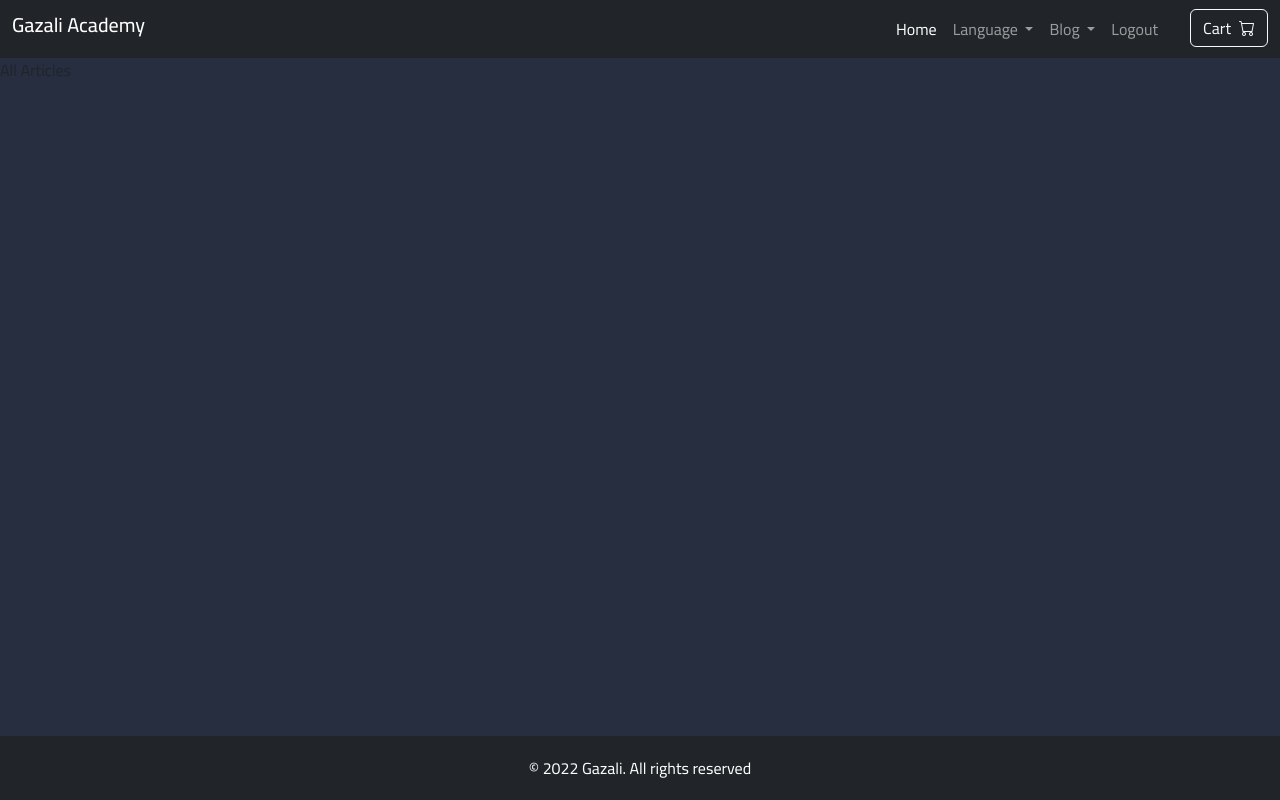
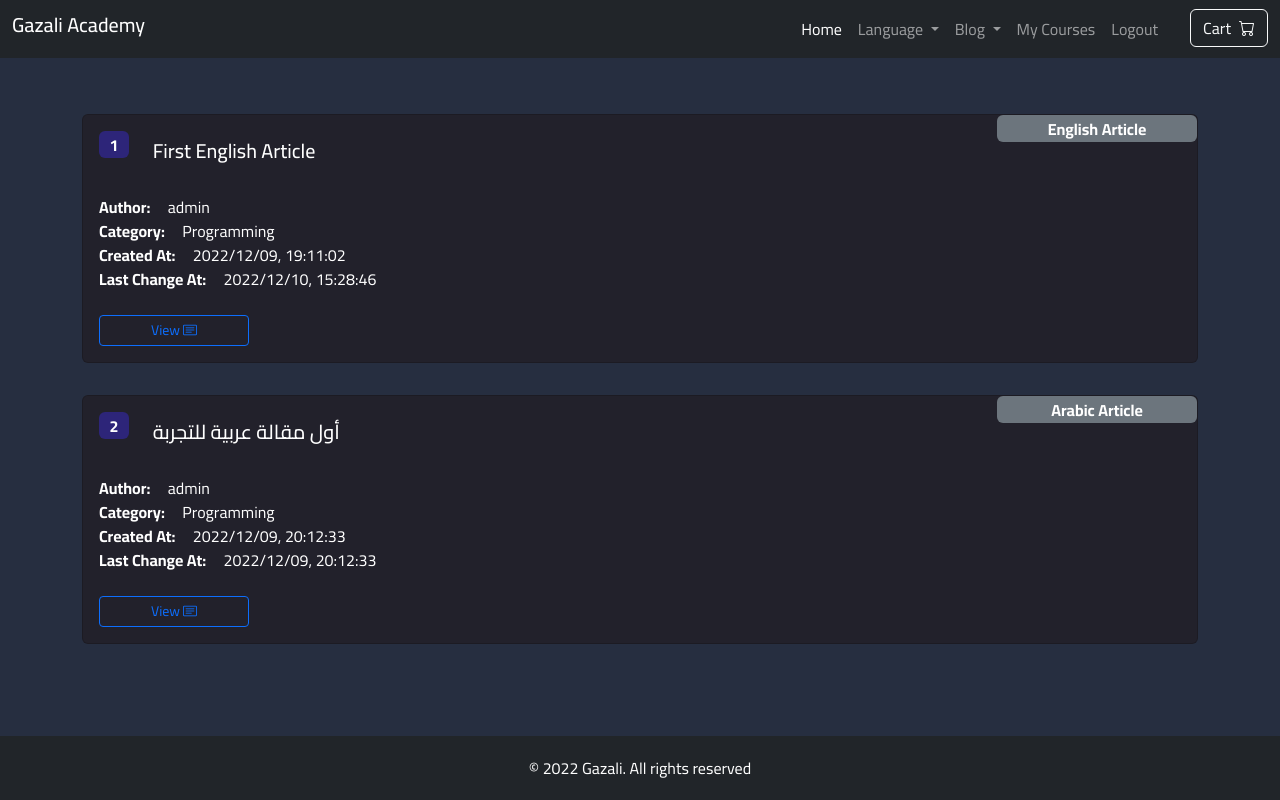
Before and after one commit to mohammad-Gazali/Academy, a Django app: page /blog/ in a window 1280 px wide. Run offline with Django 4.2, Linux system fonts and the light colour scheme; a user stored in the database is signed in; data comes from the database, SQL or seed files in the repository; both versions use the stored data as it was after the commit; some libraries are stand-ins or nearby versions.

Commit message:
finishing blog app

```diff
--- a/blog/templates/main_blog.html
+++ b/blog/templates/main_blog.html
@@ -7,5 +7,46 @@
 
 
 {% block content %}
-    All Articles
+    <div class="container my-5 d-flex flex-column gap-3">
+        {% for article in articles %}
+            <div class="position-relative card text-white my-2" style="background-color: var(--cards-color)">
+                <div class="card-body">
+                    <div class="card-title mb-3 d-flex gap-3 align-items-start">
+                        <div class="badge fs-6 fc" style="background-color: var(--cards-color-2);">
+                            {{ forloop.counter }}
+                        </div>
+                        <h5 class="rounded p-2">
+                            {{ article.title }}
+                        </h5>
+                    </div>
+                    <div>
+                        <span class="fw-bold">{% trans "Author" %}: &nbsp;&nbsp;&nbsp; </span> {{ article.author }}
+                    </div>
+                    <div>
+                        <span class="fw-bold">{% trans "Category" %}: &nbsp;&nbsp;&nbsp; </span> {{ article.category }}
+                    </div>
+                    <div>
+                        <span class="fw-bold">{% trans "Created At" %}: &nbsp;&nbsp;&nbsp; </span> {{ article.created_at|date:"Y/m/d, H:i:s" }}
+                    </div>
+                    <div class="mb-4">
+                        <span class="fw-bold">{% trans "Last Change At" %}: &nbsp;&nbsp;&nbsp; </span> {{ article.updated_at|date:"Y/m/d, H:i:s" }}
+                    </div>
+                    <div class="row container gap-2">
+                        <a href={% url 'blog_detail' article.id %} class="btn btn-outline-primary btn-sm" style="width: 150px">{% trans "View" %} <i class="bi bi-card-text"></i></a>
+                    </div>
+                </div>
+                <div class="badge fs-6 bg-secondary position-absolute top-0 end-0" style="width: 200px">
+                    {% if article.is_arabic %}
+                        {% trans "Arabic Article" %}
+                    {% else %}
+                        {% trans "English Article" %}
+                    {% endif %}
+                </div>
+            </div>
+        {% empty %}
+            <div class="fc fs-1 gap-3 mt-4 p-4 flex-wrap text-center text-white rounded" style="border: 2px solid white">
+                {% trans "There is no articles for display" %} <i class="bi bi-emoji-frown"></i>
+            </div>
+        {% endfor %}
+    </div>
 {% endblock content %}
--- a/blog/templates/update_blog.html
+++ b/blog/templates/update_blog.html
@@ -7,12 +7,12 @@
 
 {% block content %}
     <div class="row col-md-8 container mx-auto my-5">
-        <form class="container bg-dark text-white form-control p-3" style="border: none;" action="" method="POST">
+        <form class="container bg-dark text-white form-control p-3" style="border: none;" method="POST">
             {% csrf_token %}
             {{ form.media }}
             {% include 'common/form.html' with form=form %}
             <button class="btn btn-success bg-gradient" type="submit">
-                {% trans "Create" %}
+                {% trans "Update" %}
             </button>
         </form>
     </div>
--- a/blog/urls.py
+++ b/blog/urls.py
@@ -3,6 +3,9 @@ from . import views
 
 urlpatterns = [
     path('', views.list_blog, name='blog_list'),
+    path('personal', views.list_person_articles, name='blog_personal'),
+    path('detail/<int:aid>', views.article_detail, name='blog_detail'),
     path('create', views.create_blog, name='blog_create'),
-    path('personal', views.list_person_articles, name='blog_personal')
+    path('update/<int:pk>', views.ArticleUpdateView.as_view(), name='blog_update'),
+    path('delete/<int:pk>', views.ArticleDeleteView.as_view(), name='blog_delete'),
 ]
--- a/blog/views.py
+++ b/blog/views.py
@@ -2,6 +2,7 @@ from django.contrib.auth.decorators import login_required
 from django.views.generic import UpdateView, DeleteView
 from django.contrib.auth.mixins import LoginRequiredMixin, UserPassesTestMixin
 from django.shortcuts import render, redirect
+from django.urls import reverse, reverse_lazy
 from django.http import HttpRequest
 from .models import Article
 from .forms import ArticleForm
@@ -40,6 +41,28 @@ def list_person_articles(request: HttpRequest):
     return render(request, 'personal_blog.html', {'articles': articles})
 
 
+@login_required
+def article_detail(request: HttpRequest, aid):
+    article = Article.objects.get(pk=aid)
+    return render(request, 'detail_blog.html', {'article': article})
+
 
 class ArticleUpdateView(LoginRequiredMixin, UserPassesTestMixin, UpdateView):
     model = Article
+    template_name = "update_blog.html"
+    form_class = ArticleForm
+
+    def test_func(self):
+        return self.request.user == self.get_object().author
+
+    def get_success_url(self):
+        return reverse('blog_update', args=[self.object.id])
+
+
+class ArticleDeleteView(LoginRequiredMixin, UserPassesTestMixin, DeleteView):
+    model = Article
+    template_name = 'delete_blog.html'
+    success_url = reverse_lazy('blog_personal')
+
+    def test_func(self):
+        return self.request.user == self.get_object().author
--- a/courses/templates/partials/navbar.html
+++ b/courses/templates/partials/navbar.html
@@ -69,12 +69,15 @@
 				</li>
 				{% if user.is_authenticated %}
 				<li class="nav-item">
+					<a class="nav-link" href="{% url 'logout' %}">{% trans "My Courses" %}</a>
+				</li>
+				<li class="nav-item">
 					<a class="nav-link" href="{% url 'logout' %}">{% trans "Logout" %}</a>
 				</li>
 				<li class="nav-item ms-md-4" style="width: fit-content">
-					<a class="fc gap-2 btn btn-outline-light" href="#"
-						>{% trans "Cart" %}<i class="bi bi-cart"></i
-					></a>
+					<a class="fc gap-2 btn btn-outline-light" href="#">
+						{% trans "Cart" %}<i class="bi bi-cart"></i>
+					</a>
 				</li>
 				{% else %}
 				<li class="nav-item">
--- a/courses/urls.py
+++ b/courses/urls.py
@@ -3,5 +3,5 @@ from . import views
 
 urlpatterns = [
     path('', views.index, name="home"),
-    path('<int:cid>', views.details, name="course_details"),
+    path('courses/<int:cid>', views.details, name="course_details"),
 ]
```
Also changed, not shown: blog/templates/delete_blog.html (added, +25 -0 lines), blog/templates/detail_blog.html (added, +25 -0 lines), blog/templates/personal_blog.html (+37 -1 lines), db.sqlite3.
